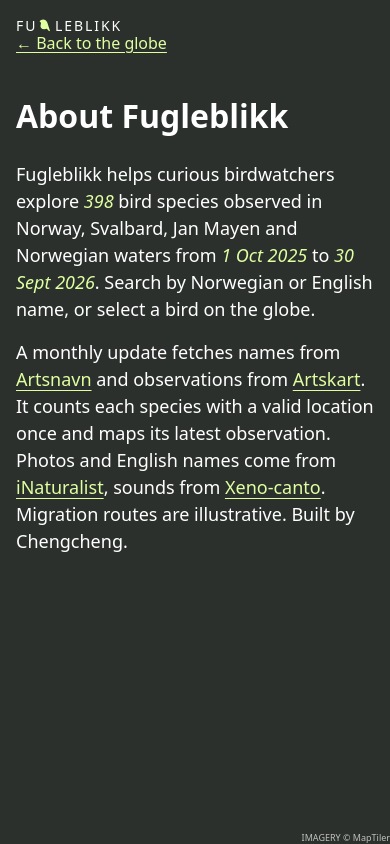
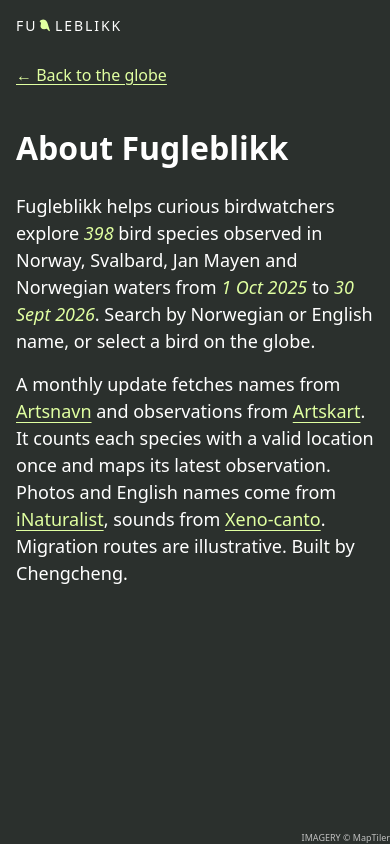
Before and after one commit to chengchengt7/fugleblikk, a Next.js app: page /about in a window 390 px wide. Built offline with nearby package versions, Linux system fonts and the light colour scheme.

Commit message:
improve responsive design

```diff
--- a/app/about/page.css
+++ b/app/about/page.css
@@ -1,7 +1,8 @@
 .about-page {
   max-width: 46rem;
-  margin: 0 auto;
-  padding: clamp(2rem, 8vw, 5rem) 1rem;
+  margin-inline: auto;
+  margin-block: 4rem;
+  padding-inline: 1rem;
 
   h1 {
     margin: 2.5rem 0 1.5rem;
--- a/components/BirdCard/BirdCard.tsx
+++ b/components/BirdCard/BirdCard.tsx
@@ -23,7 +23,7 @@ export default function BirdCard({
       >
         <img src="/icons/close.svg" alt="" />
       </button>
-      <Link href={`/birds/${bird.id}`}>
+      <Link href={`/birds/${bird.id}`} aria-label={`Explore ${norwegianName}`}>
         {bird.media?.cardPhoto ? (
           <img
             src={bird.media.cardPhoto.url}
@@ -33,8 +33,9 @@ export default function BirdCard({
         ) : (
           <div className="photo-empty">No photo</div>
         )}
+      </Link>
       <div className="card-content">
-          <h3>{norwegianName}</h3>
+        <h3><Link href={`/birds/${bird.id}`}>{norwegianName}</Link></h3>
         {bird.habitats.length > 0 && (
           <p className="habitats">
             <strong>Levested:</strong> {bird.habitats.join(", ")}
@@ -58,7 +59,6 @@ export default function BirdCard({
           <p className="sound-unavailable">No recording available</p>
         )}
       </div>
-      </Link>
     </article>
   );
 }
```
Also changed, not shown: components/MigrationControls/MigrationControls.css (+7 -0 lines). Lines whose indentation alone changed are shown as unchanged.
